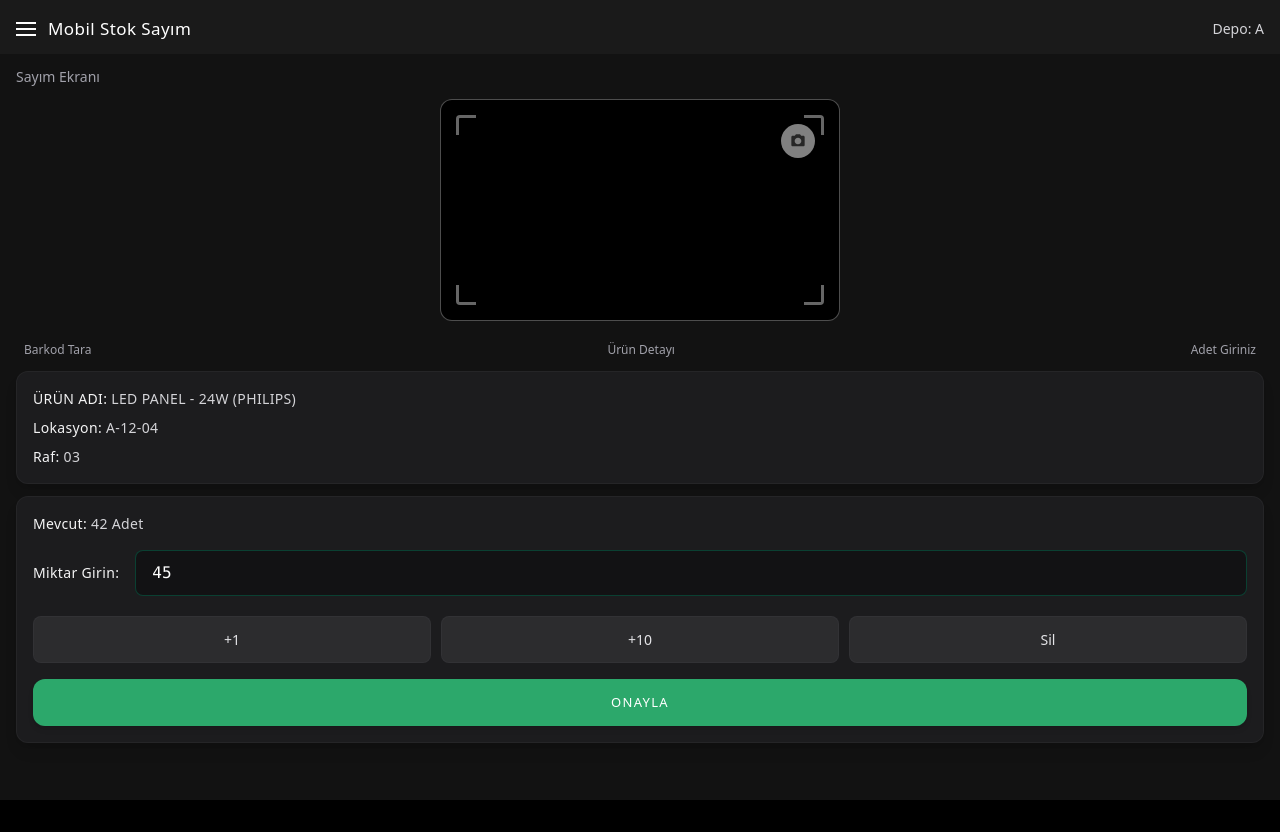
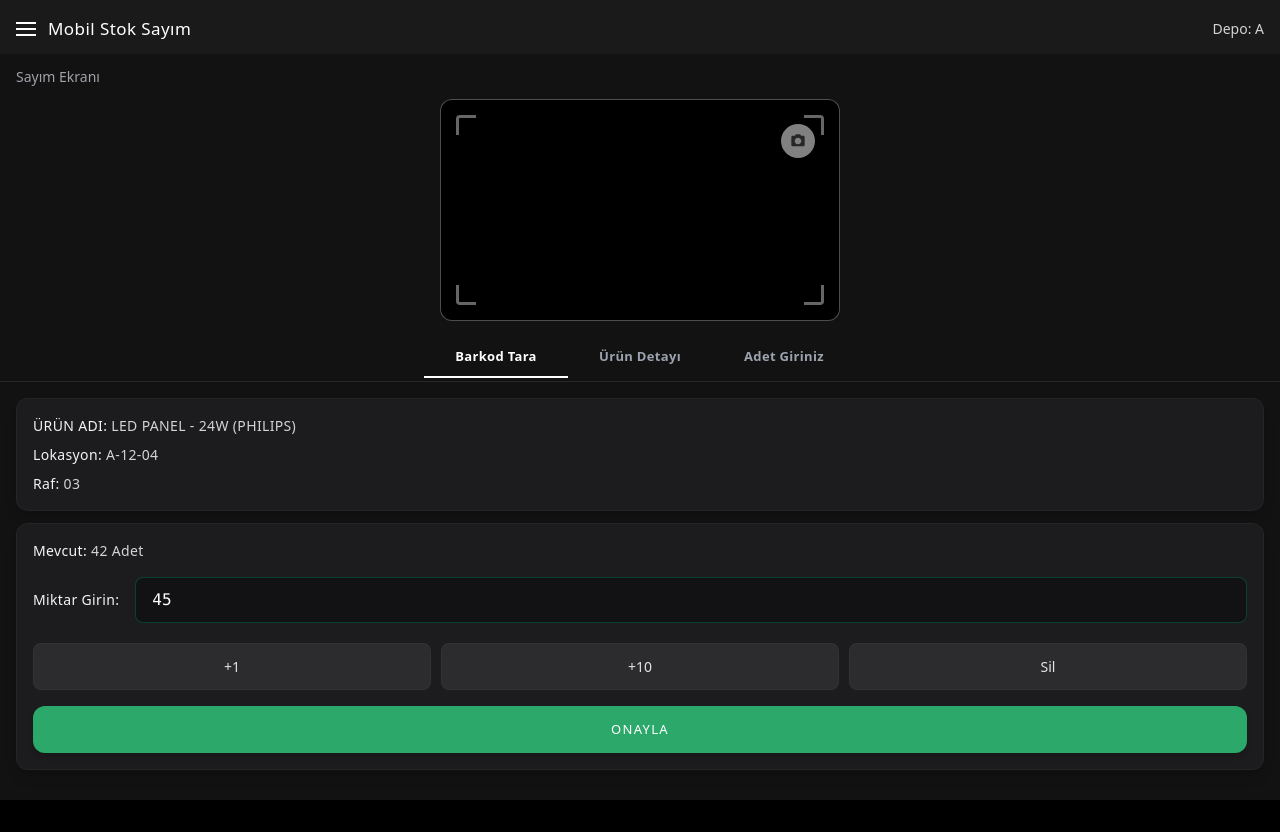
Before and after one commit to celalkale-gitcode/Ayakkabi_Erp, a Next.js app in the folder frontend/: page /dashboard/inventory in a window 1280 px wide. Built offline with nearby package versions, Linux system fonts and the light colour scheme.

Commit message:
Update page.tsx

```diff
--- a/frontend/src/app/dashboard/inventory/page.tsx
+++ b/frontend/src/app/dashboard/inventory/page.tsx
@@ -5,15 +5,16 @@ import styles from './inventory.module.css';
 import ProductDetailCard from '@/features/inventory/components/ProductDetailCard';
 import QuantityInputCard from '@/features/inventory/components/QuantityInputCard';
 import BarcodeScanner from '@/features/inventory/components/BarcodeScanner';
+import TabMenu, { TabType } from '@/features/inventory/components/TabMenu';
 
 export default function InventoryPage() {
   const [miktar, setMiktar] = useState<string>('45');
-  const [scannedSku, setScannedSku] = useState<string>('STK-45678'); // Resimdeki varsayılan SKU
+  const [scannedSku, setScannedSku] = useState<string>('STK-45678');
+  const [activeTab, setActiveTab] = useState<TabType>('scan'); // Tab durum takibi
 
   const handleBarcodeResult = (barcode: string) => {
     console.log("Okunan Barkod:", barcode);
     setScannedSku(barcode);
-    // Barkod okunduğunda backend entegrasyonu veya ürün getirme mantığı buraya gelecek
   };
 
   const handleOnayla = () => {
@@ -26,7 +27,6 @@ export default function InventoryPage() {
         {/* Üst Başlık Barı */}
         <div className="flex items-center justify-between px-4 pt-4 pb-3 bg-[#1a1a1a]">
           <div className="flex items-center gap-3">
-            {/* Resimdeki sol menü ikonu simülasyonu */}
             <div className="flex flex-col gap-[4px] w-5 cursor-pointer">
               <span className="h-[2px] bg-white w-full"></span>
               <span className="h-[2px] bg-white w-full"></span>
@@ -45,15 +45,13 @@ export default function InventoryPage() {
           <BarcodeScanner onResult={handleBarcodeResult} />
         </div>
 
-        {/* Resimdeki Sekme/Buton Etiketleri */}
-        <div className="flex justify-between px-6 py-2 text-[12px] font-medium text-zinc-400">
-          <span>Barkod Tara</span>
-          <span>Ürün Detayı</span>
-          <span>Adet Giriniz</span>
+        {/* Tab Menü Bileşeni (Görseldeki yerleşim alanına taşındı) */}
+        <div className="mb-4">
+          <TabMenu activeTab={activeTab} setActiveTab={setActiveTab} />
         </div>
 
         {/* ─── MODÜLER ALANLAR ─── */}
-        <div className="px-4 space-y-3 mt-1">
+        <div className="px-4 space-y-3">
           {/* 1 NOLU ALAN: Ürün kartı modülü */}
           <ProductDetailCard
             urunAdi="LED PANEL - 24W (PHILIPS)"
```
